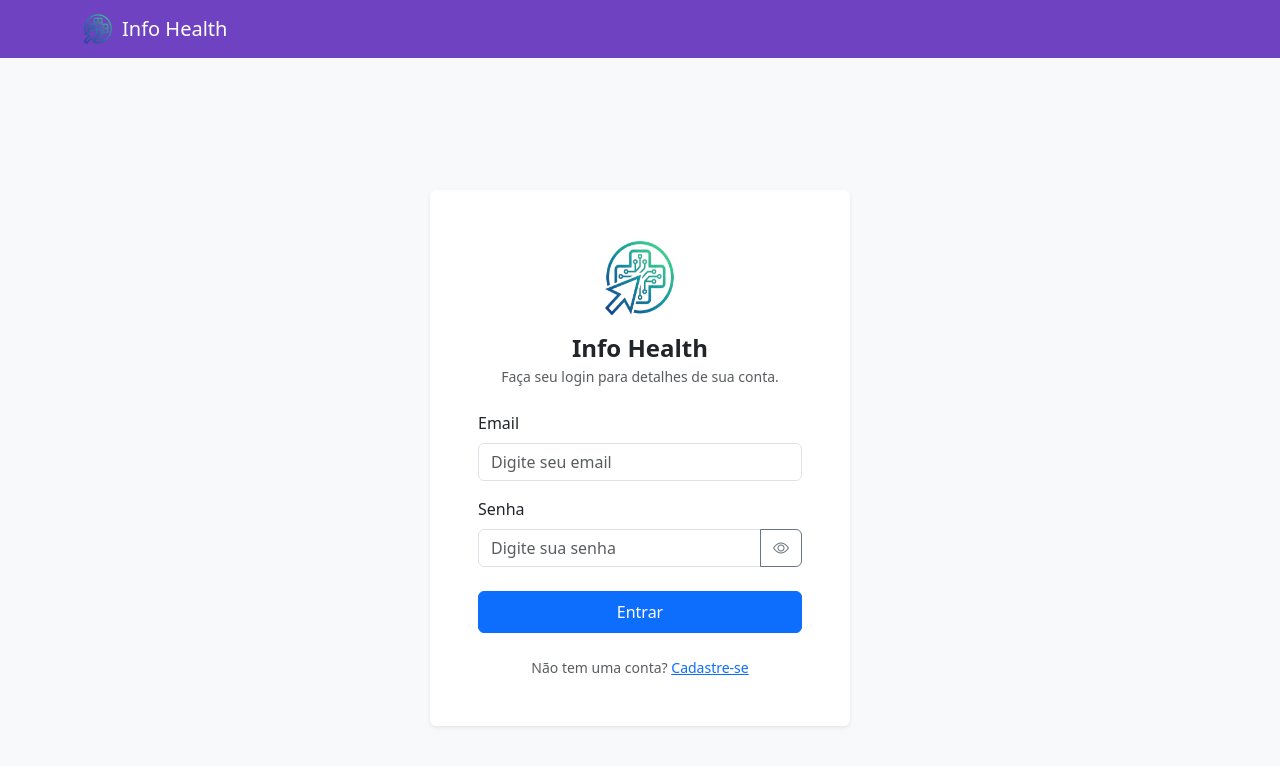
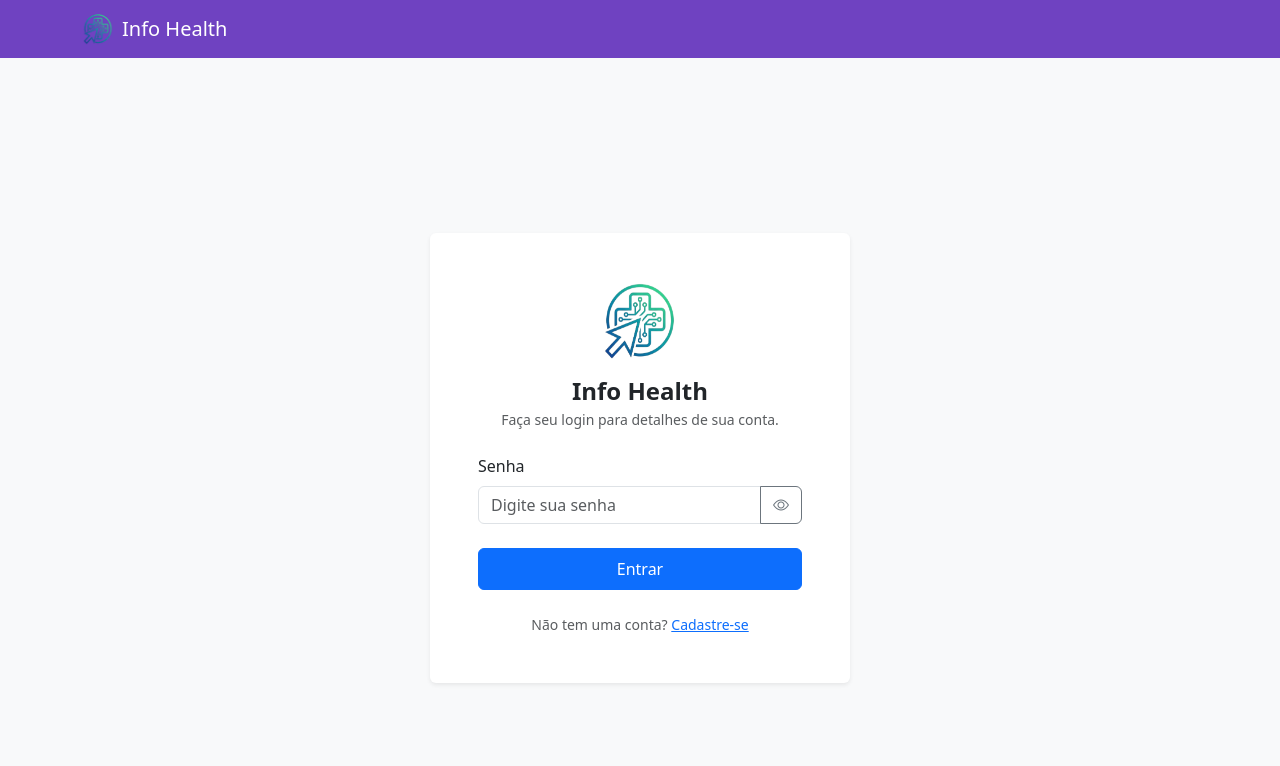
Before and after one commit to lucascsvet/info-health-webapp, a Vue app: page /acesso/1 in a window 1280 px wide. Before the commit this address led to /login. Shown: the top 766 px of the page. Built offline with nearby package versions, Linux system fonts and the light colour scheme; no server answers.

Commit message:
US04 - Página de login público

```diff
--- a/src/router/index.js
+++ b/src/router/index.js
@@ -2,6 +2,7 @@ import { createRouter, createWebHistory } from 'vue-router'
 
 const routes = [
   { path: '/login', name: 'login', component: () => import('../views/LoginView.vue'), meta: { guest: true } },
+  { path: '/acesso/:id', name: 'public-login', component: () => import('../views/PublicLoginView.vue'), props: true },
   { path: '/registro', name: 'register', component: () => import('../views/RegisterView.vue'), meta: { guest: true } },
   { path: '/', name: 'dashboard', component: () => import('../views/DashboardView.vue'), meta: { requiresAuth: true } },
   { path: '/:pathMatch(.*)*', redirect: '/' },
--- /dev/null
+++ b/src/views/PublicLoginView.vue
@@ -0,0 +1,118 @@
+<template>
+  <nav class="navbar navbar-expand-lg navbar-dark" style="background-color: #6f42c1;">
+    <div class="container">
+      <router-link to="/" class="navbar-brand d-flex align-items-center text-decoration-none text-white">
+        <img src="/img/info-health.png" alt="Info Health" height="32" width="32" class="me-2">
+        <span>Info Health</span>
+      </router-link>
+    </div>
+  </nav>
+
+  <div class="container-fluid d-flex align-items-center justify-content-center min-vh-100 bg-light">
+    <div class="card shadow-sm border-0" style="max-width: 420px; width: 100%;">
+      <div class="card-body p-5">
+        <div class="text-center mb-4">
+          <img src="/img/info-health.png" alt="Info Health" height="80" width="80" class="mb-3">
+          <h4 class="fw-bold text-dark mb-1">Info Health</h4>
+          <p class="text-muted small mb-4">Faça seu login para detalhes de sua conta.</p>
+        </div>
+
+        <div v-if="invalidUserId" class="alert alert-warning py-2 mb-3 small">
+          Link inválido. Verifique o endereço e tente novamente.
+        </div>
+        <template v-else>
+          <div v-if="error" class="alert alert-danger py-2 mb-3 small">{{ error }}</div>
+
+          <form @submit.prevent="submit">
+            <div class="mb-4">
+              <label for="public_password" class="form-label">Senha</label>
+              <div class="input-group">
+                <input
+                  v-model="publicPassword"
+                  :type="showPassword ? 'text' : 'password'"
+                  class="form-control"
+                  id="public_password"
+                  placeholder="Digite sua senha"
+                  required
+                  autocomplete="off"
+                >
+                <button
+                  type="button"
+                  class="btn btn-outline-secondary"
+                  @click="showPassword = !showPassword"
+                  :aria-label="showPassword ? 'Ocultar senha' : 'Mostrar senha'"
+                >
+                  <i :class="showPassword ? 'bi bi-eye-slash' : 'bi bi-eye'"></i>
+                </button>
+              </div>
+            </div>
+
+            <button type="submit" class="btn btn-primary w-100 py-2" :disabled="loading">
+              {{ submitButtonText }}
+            </button>
+          </form>
+        </template>
+
+        <p class="text-center text-muted small mt-4 mb-0">
+          Não tem uma conta?
+          <router-link to="/registro" class="text-primary text-decoration-underline">Cadastre-se</router-link>
+        </p>
+      </div>
+    </div>
+  </div>
+</template>
+
+<script>
+import api from '../api/client.js'
+
+export default {
+  props: {
+    id: {
+      type: [String, Number],
+      required: true,
+    },
+  },
+  data() {
+    return {
+      publicPassword: '',
+      showPassword: false,
+      error: '',
+      loading: false,
+    }
+  },
+  computed: {
+    userId() {
+      const id = parseInt(this.id, 10)
+      return isNaN(id) || id <= 0 ? null : id
+    },
+    invalidUserId() {
+      return this.userId === null
+    },
+    submitButtonText() {
+      return this.loading ? 'Entrando...' : 'Entrar'
+    },
+  },
+  methods: {
+    async submit() {
+      this.error = ''
+      this.loading = true
+      try {
+        const { user, token } = await api.post('/api/login-publico', {
+          user_id: this.userId,
+          public_password: this.publicPassword,
+        })
+        localStorage.setItem('auth_token', token)
+        localStorage.setItem('auth_user', JSON.stringify(user))
+        this.$router.push('/')
+      } catch (e) {
+        const data = e.data || (() => {
+          try { return JSON.parse(e.message) } catch { return null }
+        })()
+        this.error = data?.message || data?.errors?.public_password?.[0] || e.message || 'Erro ao fazer login.'
+      } finally {
+        this.loading = false
+      }
+    },
+  },
+}
+</script>
```
Also changed, not shown: 1 other file (tests, documents, lock files or other folders).
